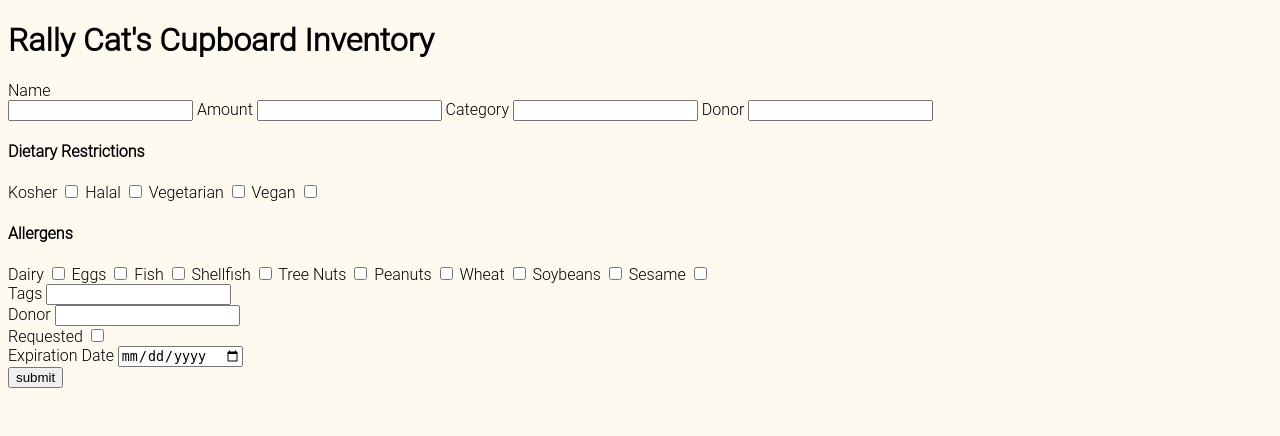
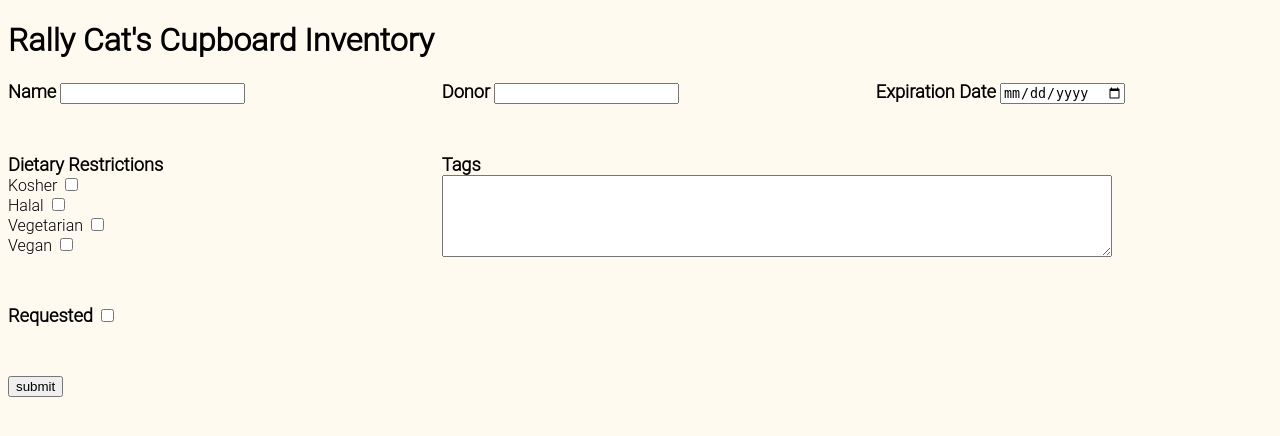
Before and after one commit to UVMHacks2025/Team-3, a Flask app: page /add in a window 1280 px wide. Shown: the top 436 px of the page. Run offline with Flask 3, Linux system fonts and the light colour scheme.

Commit message:
finished css for add.html
# Conflicts:
#	templates/add.html

```diff
--- a/static/styles/add.css
+++ b/static/styles/add.css
@@ -1,3 +1,56 @@
-.Name_Label {
+.add_form {
+    display: grid;
+    grid-template-columns: auto auto auto;
+    grid-gap: 50px;
+}
 
+.Form_Label {
+    font-size-adjust:.6;
+    font-weight: bold;
 }
+
+.CheckBoxArray {
+}
+
+.item_name{
+   grid-column-start: 1;
+    grid-column-end: 2;
+}
+
+.item_donor{
+    grid-row: 1;
+    grid-column-start: 2;
+    grid-column-end: 3;
+}
+
+.item_diet{
+    grid-row: 2;
+    grid-column-start: 1;
+    grid-column-end: 2;
+    height: 100%;
+}
+
+.item_expiration{
+    grid-row: 1;
+    grid-column-start: 3;
+    grid-column-end: 4;
+}
+
+.item_tags{
+    grid-row: 2;
+    grid-column-start: 2;
+    grid-column-end: 4;
+}
+
+.item_requested{
+    grid-row: 3;
+}
+
+.item_submit{
+    grid-row: 4;
+}
+
+textarea {
+    width: 80%;
+    height: 75%;
+}
--- a/static/styles/static.css
+++ /dev/null
@@ -1,3 +0,0 @@
-.add_form {
-    background: blue;
-}
--- a/templates/add.html
+++ b/templates/add.html
@@ -3,34 +3,29 @@
 
 <form method="POST" action="{{ url_for('add') }}">
   <section class="add_form">
+    <div class="item_name">
+    <label for="name" class="Form_Label">Name</label>
+    <input type="text" name="name" id="name" required />
+    </div>
 
-    <label for="name" class="Name_Label">Name</label>
+    <div class="CheckBoxArray item_diet">
+        <label class="Form_Label">Dietary Restrictions</label>
         <br>
-    <input type="text" name="name" id="name" required />
-
-    <label for="amt">Amount</label>
-    <input type="number" name="amt" id="amt" required />
-
-
-    <label for="cat">Category</label>
-    <input type="text" name="cat" id="cat" required />
-
-    <label for="donor">Donor</label>
-    <input type="text" name="donor" id="donor" required />
-
-
-
-    <h4>Dietary Restrictions</h4>
         <label for="kosher">Kosher</label>
         <input type="checkbox" id="kosher" name="dietary_restrictions" value="kosher" />
+        <br>
         <label for="halal">Halal</label>
         <input type="checkbox" id="halal" name="dietary_restrictions" value="halal" />
+        <br>
         <label for="vegetarian">Vegetarian</label>
         <input type="checkbox" id="vegetarian" name="dietary_restrictions" value="vegetarian" />
+        <br>
         <label for="vegan">Vegan</label>
         <input type="checkbox" id="vegan" name="dietary_restrictions" value="vegan" />
-
-    <h4>Allergens</h4>
+    </div>
+    <!--
+    <div class="CheckBoxArray item_allergens">
+    <h4 class="Form_Label">Allergens</h4>
     <label for="dairy">Dairy</label>
     <input type="checkbox" id="dairy" name="allergens" value="dairy" />
     <label for="eggs">Eggs</label>
@@ -49,21 +44,32 @@
     <input type="checkbox" id="soybeans" name="allergens" value="soybeans" />
     <label for="sesame">Sesame</label>
     <input type="checkbox" id="sesame" name="allergens" value="sesame" />
+    </div>
+    -->
+    <div class="item_tags">
+    <label for="tags" class="Form_Label">Tags</label>
+        <br>
+        <textarea type="text" name="tags" id="tags">
 
-    <br>
-    <label for="tags">Tags</label>
-    <input type="text" name="tags" id="tags" />
-    <br>
-    <label for="donor">Donor</label>
+        </textarea>
+    </div>
+    <div class="item_donor">
+    <label for="donor" class="Form_Label">Donor</label>
     <input type="text" name="donor" id="donor" />
-    <br>
-    <label for="requested">Requested</label>
+    </div>
+
+    <div class="item_requested">
+    <label for="requested" class="Form_Label">Requested</label>
     <input type="checkbox" name="requested" id="requested">
-    <br>
-    <label for="expiration_date">Expiration Date</label>
+    </div>
+
+    <div class="item_expiration">
+    <label for="expiration_date" class="Form_Label">Expiration Date</label>
     <input type="date" name="expiration_date" id="expiration_date">
-    <br>
+    </div>
+    <div class="item_submit">
     <input type="submit" value="submit">
+    </div>
   </section>
 </form>
 
```
Lines whose indentation alone changed are shown as unchanged.
